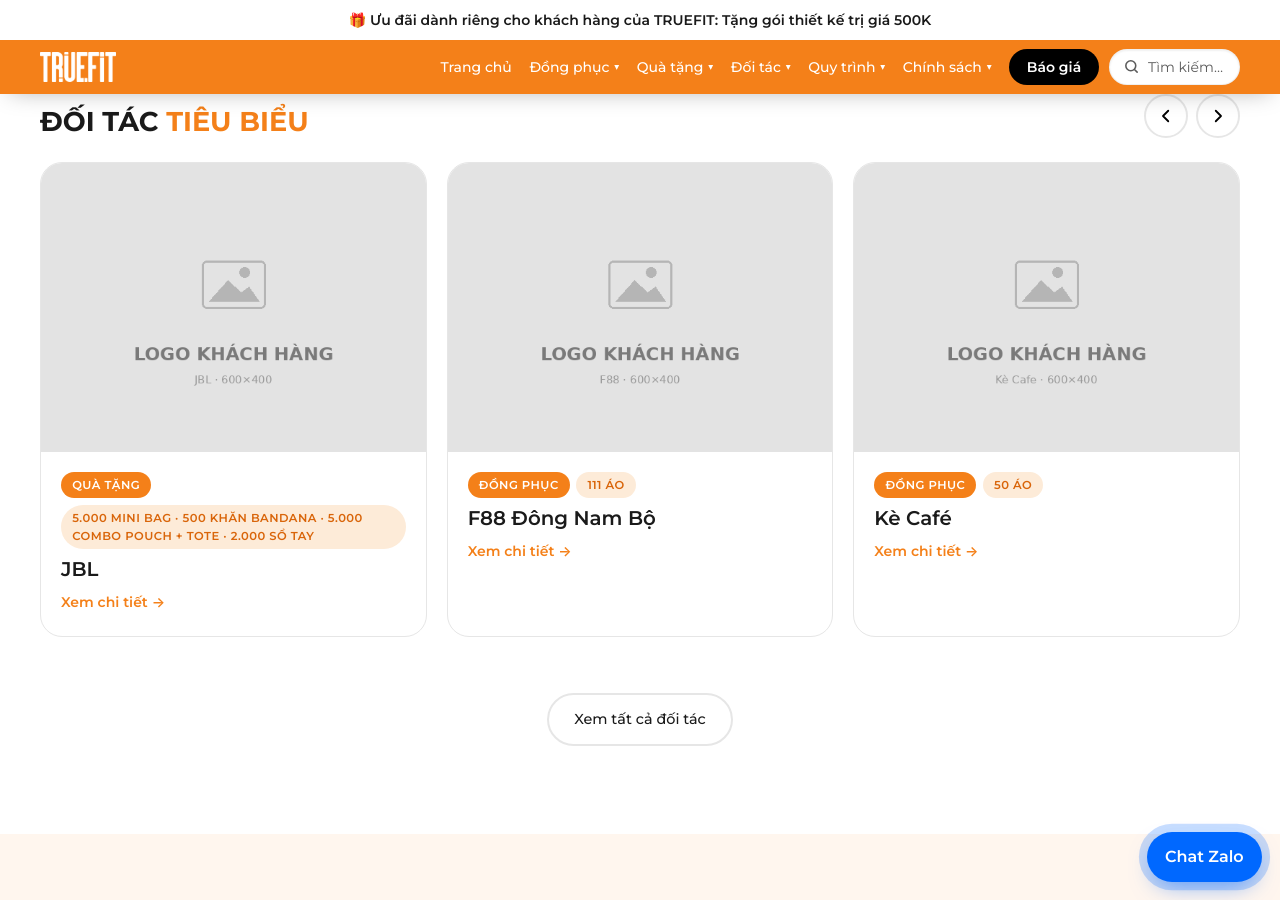
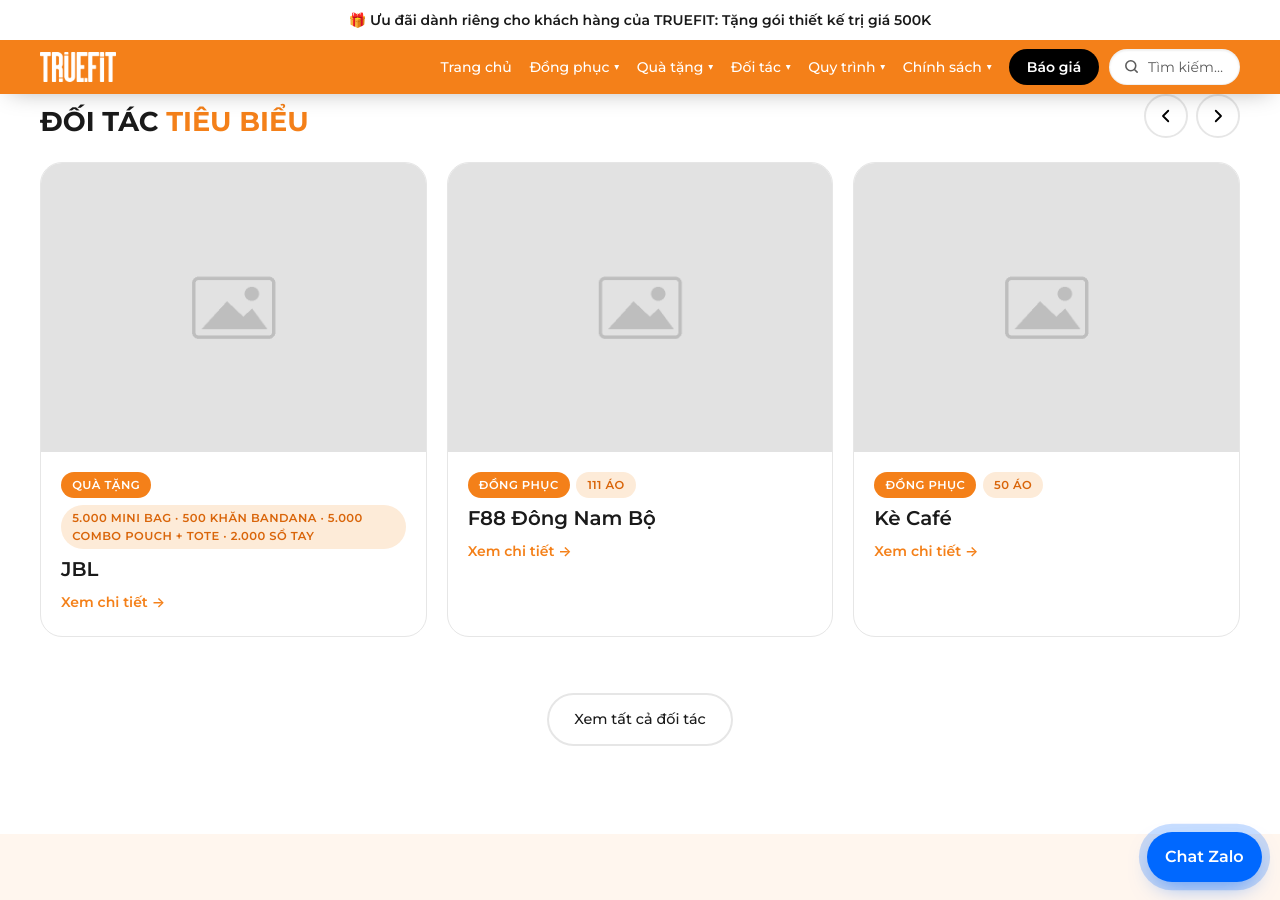
Before and after one commit to bap47/truefit, a Jekyll site: the page built from index.html, in a window 1280 px wide and 900 px high, scrolled down 3610 px. Built offline with Jekyll 4.4.1, drawn with Linux system fonts in a browser that asks for light colours.

Commit message:
Add files via upload

```diff
--- a/_includes/case-card.html
+++ b/_includes/case-card.html
@@ -1,7 +1,11 @@
 {% assign c = include.c %}
+{% assign anh = c.anh_bia %}
+{% if anh == nil or anh == "" %}{% if c.thu_vien and c.thu_vien.size > 0 %}{% assign anh = c.thu_vien[0] %}{% endif %}{% endif %}
+{% if anh == nil or anh == "" %}{% for ten in c.san_pham %}{% assign f = site.san_pham | where: "title", ten | first %}{% if f and f.anh and f.anh != "" %}{% assign anh = f.anh %}{% break %}{% endif %}{% endfor %}{% endif %}
+{% if anh == nil or anh == "" %}{% assign anh = "/assets/img/ph.svg" %}{% endif %}
 <a class="tf-story reveal" href="{{ c.url | relative_url }}" data-nhom="{{ c.nhom | default: 'dong-phuc' }}">
-  <span class="tf-story__img{% unless c.anh_bia and c.anh_bia != '' %} tf-story__img--logo{% endunless %}">
-    {% if c.anh_bia and c.anh_bia != '' %}<img src="{{ c.anh_bia | prepend: site.baseurl }}" alt="Dự án {{ c.title }}" loading="lazy" width="800" height="600">{% elsif c.logo and c.logo != '' %}<img src="{{ c.logo | prepend: site.baseurl }}" alt="Logo {{ c.title }}" loading="lazy">{% else %}<span class="tf-logo-text">{{ c.title }}</span>{% endif %}
+  <span class="tf-story__img">
+    <img src="{{ anh | prepend: site.baseurl }}" alt="Sản phẩm làm cho {{ c.title }}" loading="lazy" width="800" height="600">
   </span>
   <span class="tf-story__body">
     <span class="tf-story__tags">{% if c.nhom == "qua-tang" %}<span class="is-nhom">Quà tặng</span>{% elsif c.nhom == "ca-hai" %}<span class="is-nhom">Đồng phục & Quà tặng</span>{% else %}<span class="is-nhom">Đồng phục</span>{% endif %}{% if c.da_may and c.da_may != '' %}<span>{{ c.da_may }}</span>{% endif %}</span>
--- a/_includes/footer.html
+++ b/_includes/footer.html
@@ -1,8 +1,9 @@
 {% assign home = site.data.trang_chu['9_cuoi_trang'] %}
 {% assign lh = site.data.lien_he %}
-<footer class="tf-footer{% if page.url == '/' %} tf-footer--home{% endif %}" id="lien-he">
+{% assign an_cta = false %}{% if page.url == '/' or page.layout == 'process' %}{% assign an_cta = true %}{% endif %}
+<footer class="tf-footer{% if an_cta %} tf-footer--home{% endif %}" id="lien-he">
   <div class="wrap">
-    {% unless page.url == '/' %}
+    {% unless an_cta %}
     <div class="tf-fcta">
       <div>
         <p class="tf-fcta__h">{{ home.tieu_de_keu_goi | default: "Gửi logo, nhận mẫu thiết kế miễn phí" }}</p>
```
